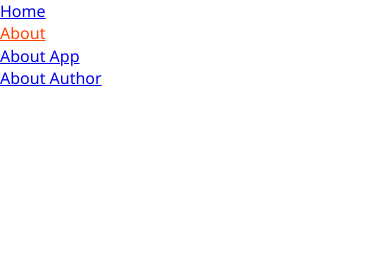
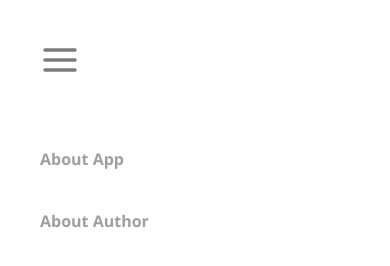
Before and after one commit to Donard97/react-to-do-app, a React app: page /about in a window 390 px wide. Built offline with nearby package versions, Linux system fonts and the light colour scheme.

Commit message:
Add mobile menu and style to about and single pages

```diff
--- a/src/functionBased/app.css
+++ b/src/functionBased/app.css
@@ -69,6 +69,88 @@ body {
 }
 
 .active-link {
-  color: orangered;
+  color: white;
   text-decoration: underline;
 }
+
+.navBar {
+  position: relative;
+}
+
+.navBar button {
+  position: fixed;
+  left: 40px;
+  top: 40px;
+  z-index: 10;
+  cursor: pointer;
+  background: transparent;;
+  border: none;
+}
+
+.menuNav {
+  overflow-y: scroll;
+  list-style: none;
+  position: fixed;
+  top: 0;
+  background: darkcyan;
+  left: 0;
+  bottom: 0;
+  height: 100vh;
+  width: 0;
+  overflow: hidden;
+  max-width: 290px;
+  z-index: 9;
+}
+
+.menuNav.showMenu {
+  width: 100%;
+}
+
+a {
+  display: block;
+  padding: 10px 40px;
+  text-decoration: none;
+  color: #3fffd2;
+  text-transform: uppercase;
+  font-weight: bold;
+}
+
+.menuNav li:first-child {
+  margin-top: 7rem;
+}
+
+.about__content {
+  padding: 8rem 40px;
+  display: flex;
+}
+
+.about__list {
+  list-style: none;
+  flex: 2;
+  margin-right: 15px;
+}
+
+.about__list a {
+  color: #9f9f9f;
+  text-transform: capitalize;
+  padding: 20px 0;
+  font-weight: 600;
+}
+
+.about__list a:hover {
+  color: #000;
+}
+
+.main__content {
+  flex: 7;
+}
+
+.main__content h1 {
+  margin-bottom: 15px;
+  line-height: 30px;
+  font-size: 30px;
+}
+
+.main__content p {
+  line-height: 25px;
+}
--- a/src/functionBased/components/Navbar.js
+++ b/src/functionBased/components/Navbar.js
@@ -1,7 +1,12 @@
-import React from "react"
+import React, { useState } from "react"
 import { NavLink } from "react-router-dom"
+import { MdClose } from "react-icons/md"
+import { FiMenu } from "react-icons/fi"
 
 const Navbar = () => {
+
+  const [navbarOpen, setNavbarOpen] = useState(false)
+
   const links = [
     {
       id: 1,
@@ -15,13 +20,33 @@ const Navbar = () => {
     },
   ]
 
+  const handleToggle = () => {
+    setNavbarOpen(!navbarOpen)
+  }
+
+  const closeMenu = () => {
+    setNavbarOpen(false)
+  }
+
   return (
     <nav className="navBar">
-      <ul>
+      <button onClick={handleToggle}>
+  {navbarOpen ? (
+    <MdClose style={{ color: "#fff", width: "40px", height: "40px" }} />
+  ) : (
+    <FiMenu style={{ color: "#7b7b7b", width: "40px", height: "40px" }} />
+  )}
+</button>
+      <ul className={`menuNav ${navbarOpen ? " showMenu" : ""}`}>
         {links.map(link => {
           return (
             <li key={link.id}>
-            <NavLink to={link.path} activeClassName="active-link" exact>
+            <NavLink
+                to={link.path}
+                activeClassName="active-link"
+                onClick={() => closeMenu()}
+                exact
+            >
               {link.text}
             </NavLink>
           </li>
--- a/src/functionBased/pages/About.js
+++ b/src/functionBased/pages/About.js
@@ -5,8 +5,8 @@ import SinglePage from "./SinglePage"
 const About = (props) => {
   const { url, path } = useRouteMatch()
   return (
-    <div>
-      <ul>
+    <div className="about__content">
+    <ul className="about__list">
         <li>
           <Link to={`${url}/about-app`}>About App</Link>
         </li>
--- a/src/functionBased/pages/SinglePage.js
+++ b/src/functionBased/pages/SinglePage.js
@@ -22,7 +22,7 @@ const SinglePage = () => {
   const { title, description } = aboutContent
 
   return (
-    <div>
+    <div className="main__content">
       <h1>{title}</h1>
       <p>{description}</p>
     </div>
```
